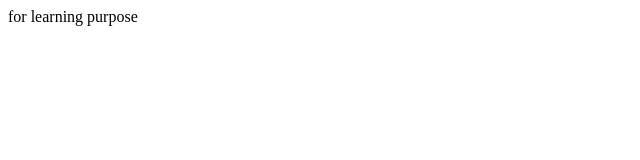
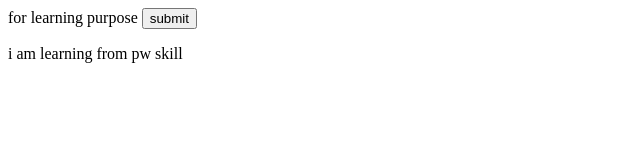
Before and after one commit to saksh678/git-demo2, a plain HTML site: page index.html in a window 1280 px wide. Shown: the whole page, without its empty margins (0-640 px from the left). Drawn offline with Linux system fonts and the light colour scheme.

Commit message:
add more lines

```diff
--- a/index.html
+++ b/index.html
@@ -7,5 +7,8 @@
 </head>
 <body>
     for learning purpose
+    <button>submit</button>
+    <p>i am learning from pw skill</p>
+
 </body>
 </html>
```
